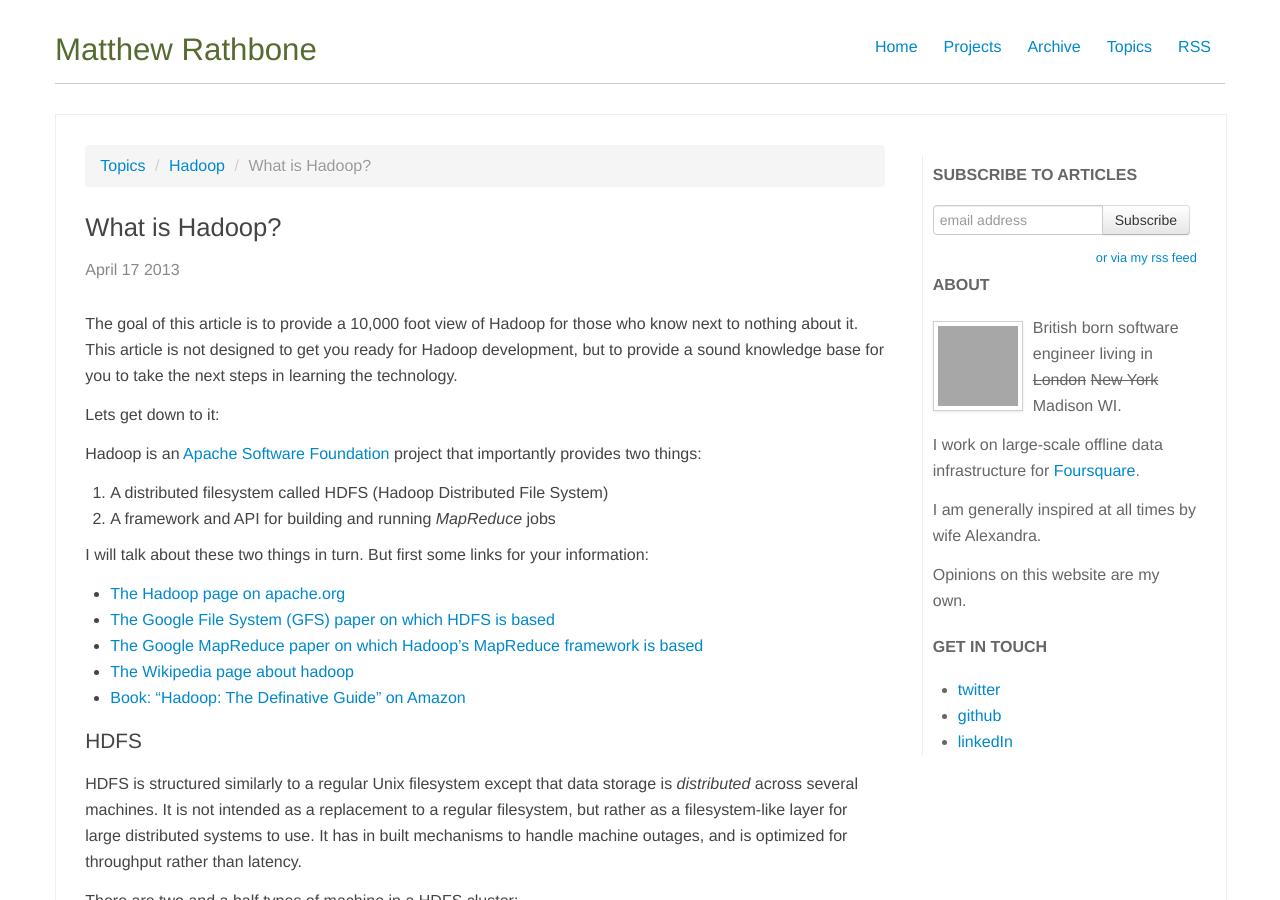
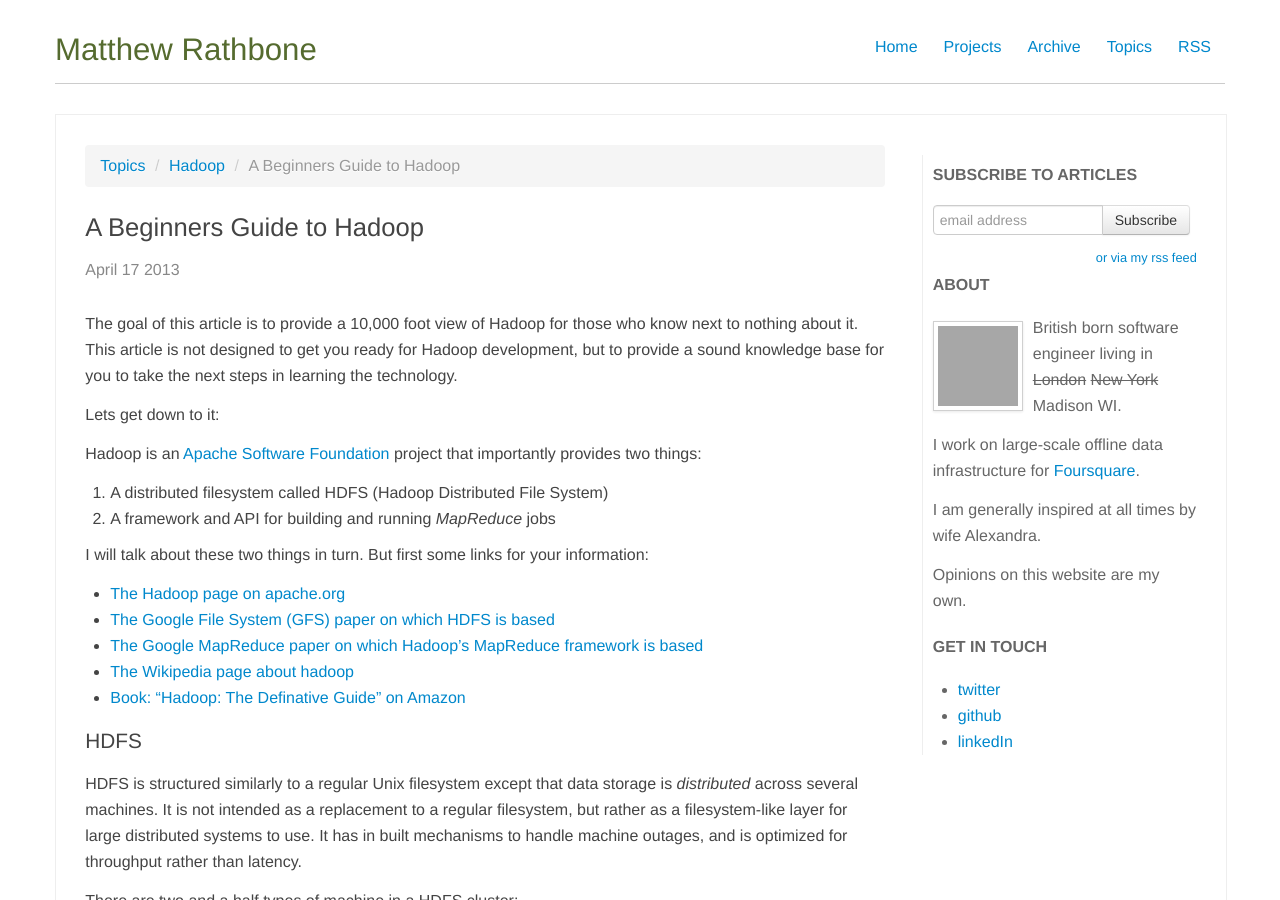
Before and after one commit to rathboma/rathboma.github.com, a Jekyll site: the page built from _posts/2013-04-17-what-is-hadoop.md, in a window 1280 px wide and 900 px high. Built offline with Jekyll 4.4.1, drawn with Linux system fonts in a browser that asks for light colours; comment, search, counter and statistics services are not loaded; some of the changed text lies outside the part shown; grey boxes are pictures that could not be loaded.

Commit message:
title tweaks

```diff
--- a/_posts/2013-04-17-what-is-hadoop.md
+++ b/_posts/2013-04-17-what-is-hadoop.md
@@ -1,7 +1,7 @@
 ---
-title: What is Hadoop?
+title: A Beginners Guide to Hadoop
 layout: post
-description: A high level overview of Hadoop without going in to too much technical detail.
+description: What is Hadoop - A high level overview of Hadoop without going in to too much technical detail.
 subject: hadoop
 tags:
 - about hadoop
```
Also changed, not shown: _posts/2013-05-31-hadoop-resources---books.md (+2 -1 lines).
